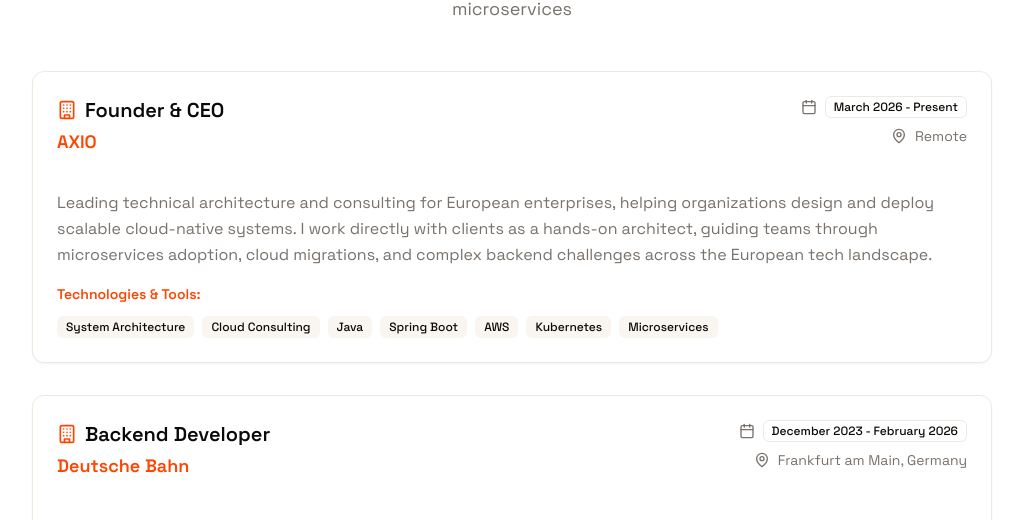
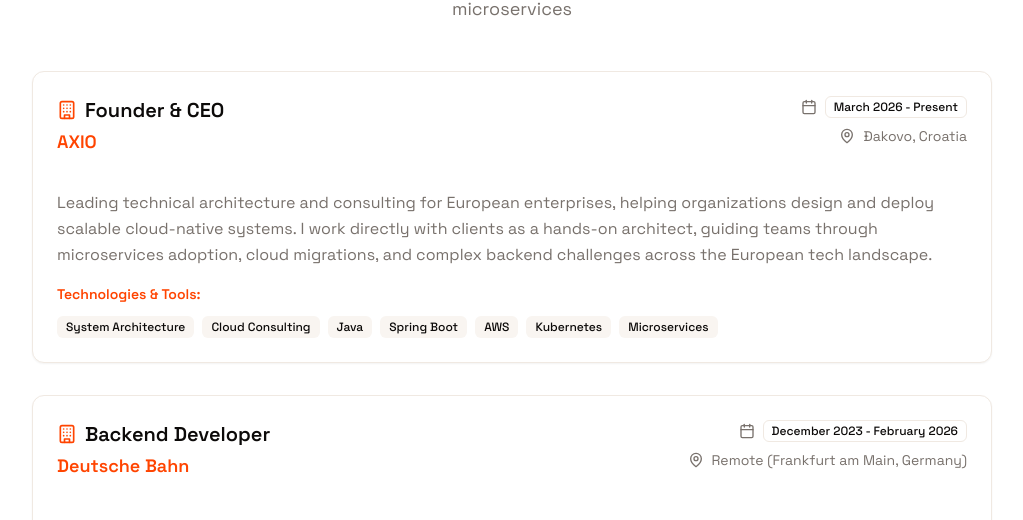
Before and after one commit to GyroZepelix/portfolio-website, a React (Vite) app: page / in a window 1280 px wide. Shown: the part 1675-2195 px from the top of the page, without its empty margins (128-1151 px from the left). Built offline with nearby package versions, Linux system fonts and the light colour scheme.

Commit message:
fix: AXIO location Đakovo, DB marked as Remote (Frankfurt)

```diff
--- a/src/components/experience.tsx
+++ b/src/components/experience.tsx
@@ -18,7 +18,7 @@ export default function Experience() {
       company: "AXIO",
       position: "Founder & CEO",
       period: "March 2026 - Present",
-      location: "Remote",
+      location: "Đakovo, Croatia",
       summary:
         "Leading technical architecture and consulting for European enterprises, helping organizations design and deploy scalable cloud-native systems. I work directly with clients as a hands-on architect, guiding teams through microservices adoption, cloud migrations, and complex backend challenges across the European tech landscape.",
       technologies: [
@@ -35,7 +35,7 @@ export default function Experience() {
       company: "Deutsche Bahn",
       position: "Backend Developer",
       period: "December 2023 - February 2026",
-      location: "Frankfurt am Main, Germany",
+      location: "Remote (Frankfurt am Main, Germany)",
       summary:
         "Developed and maintained Spring Boot microservices for the OSDM platform, powering international train ticketing across 15+ European partner systems. Implemented Keycloak authentication, deployed on AWS and Kubernetes, and maintained comprehensive test suites using TDD, WireMock, and Cucumber BDD. Monitored production environments with Grafana and Graylog following SAFe Agile practices.",
       technologies: [
```
